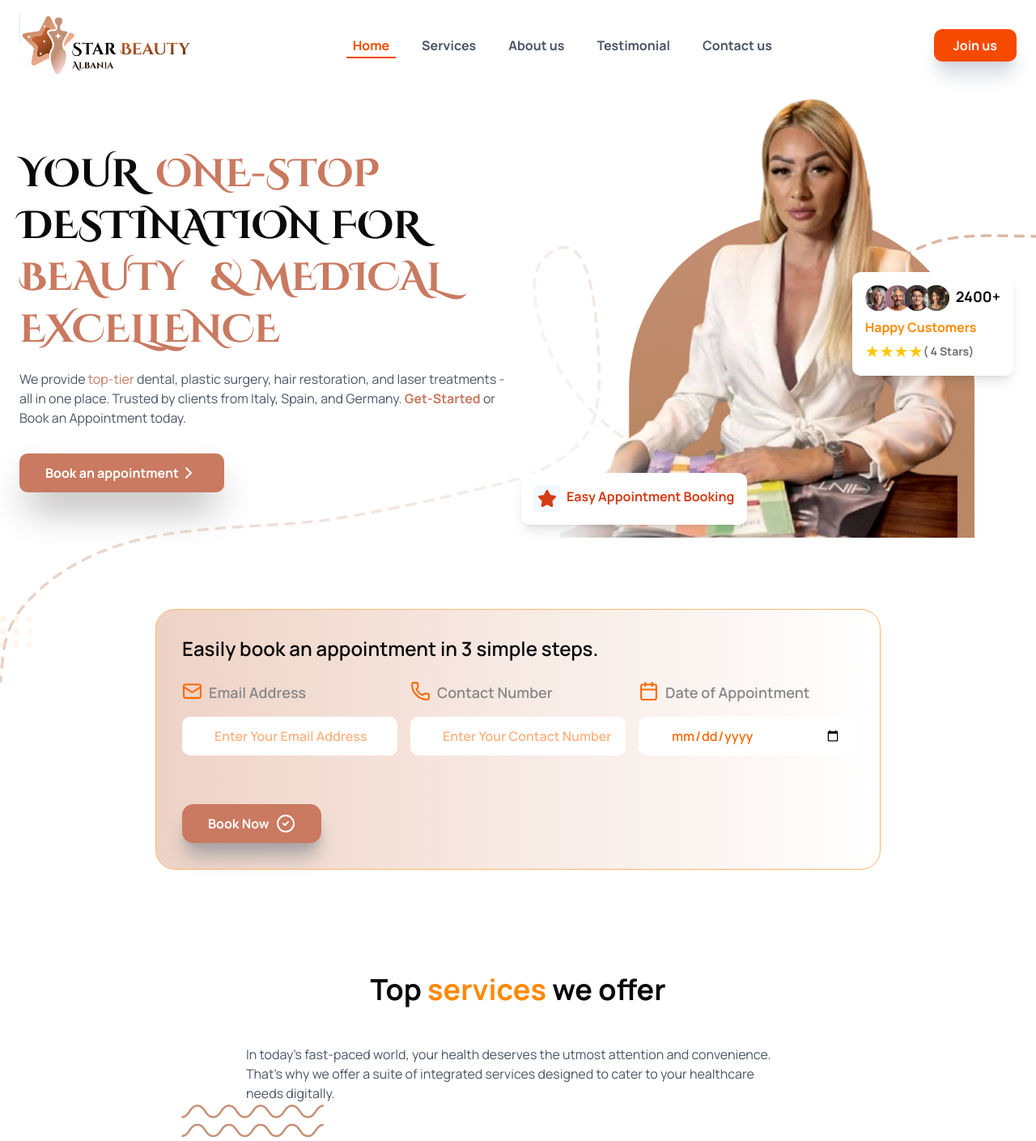
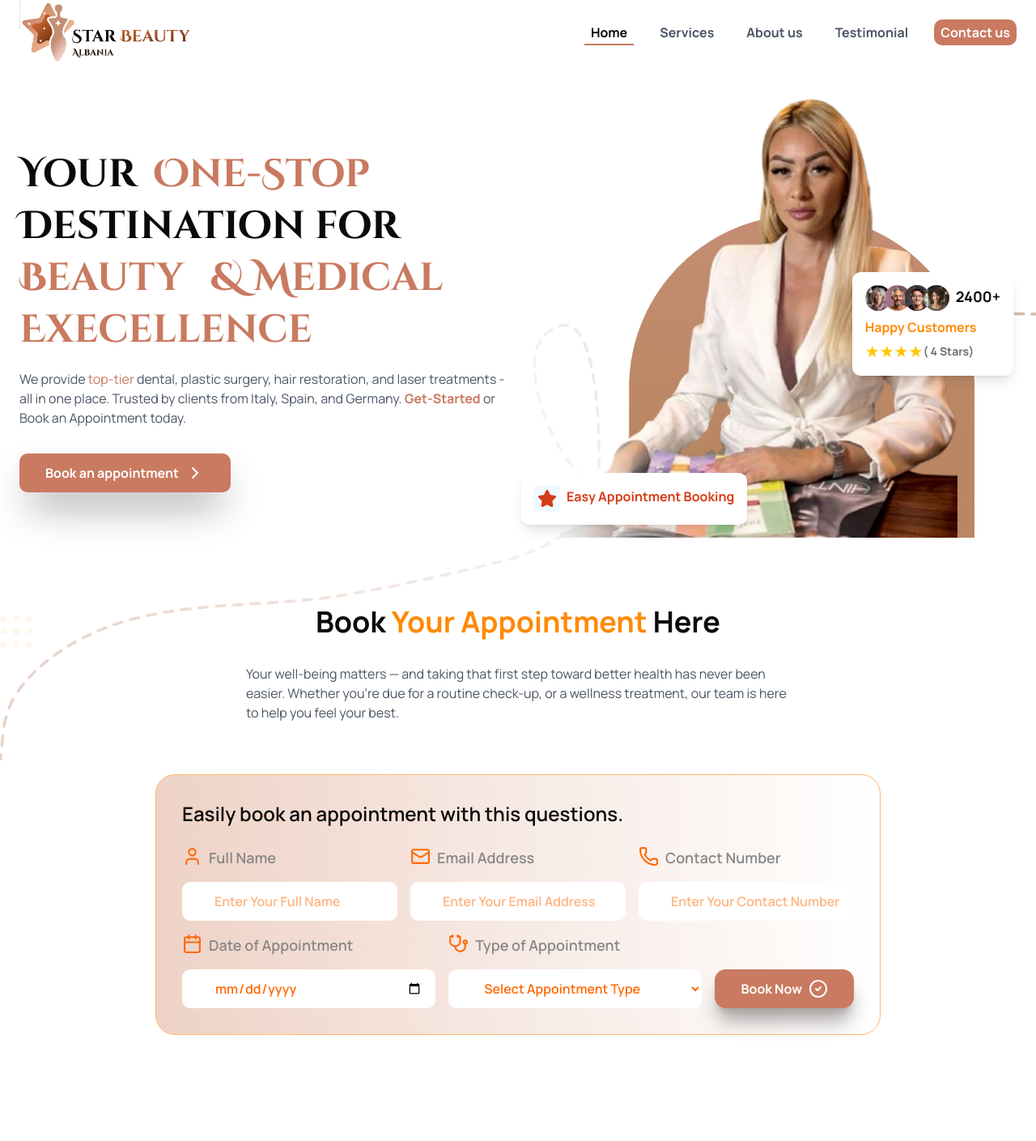
Before and after one commit to Lioul-ET/star-beauty, a Next.js app: page / in a window 1280 px wide. Shown: the top 1409 px of the page at 81% size. Built offline with nearby package versions, Linux system fonts and the light colour scheme.

Commit message:
first commit

```diff
--- a/app/components/aboutSection.jsx
+++ b/app/components/aboutSection.jsx
@@ -5,7 +5,7 @@ import { motion } from "framer-motion";
 const AboutSection = () => {
   /* About Section */
   return (
-    <section id="about" className="max-w-6xl mx-auto mt-32 p-2 md:p-0">
+    <section className="max-w-6xl mx-auto mt-32 p-2 md:p-0">
       <motion.div
         className="mt-20 bg-white rounded-2xl p-8 shadow-sm border-[2px] border-[#f1bfa8] shadow-[#a8a4a4]"
         initial={{ opacity: 0, y: 50 }}
@@ -15,7 +15,7 @@ const AboutSection = () => {
         id="about"
       >
         <motion.h2
-          className="text-2xl font-bold mb-2 flex justify-center"
+          className="text-2xl font-bold mb-2 md:flex justify-center"
           initial={{ opacity: 0 }}
           whileInView={{ opacity: 1 }}
           viewport={{ once: true }}
--- a/app/components/heroSection.jsx
+++ b/app/components/heroSection.jsx
@@ -1,4 +1,3 @@
-"use client";
 import React, { useState } from "react";
 import { Calendar, ChevronRight, Mail, Phone, Star } from "lucide-react";
 import localFont from "next/font/local";
@@ -9,24 +8,38 @@ const CinzelDecorative = localFont({
   weight: "100 900",
 });
 
+const scrollToSection = (sectionId) => {
+  const element = document.getElementById(sectionId);
+  if (element) {
+    const offset = 80; // adjust if you have a fixed header
+    const elementPosition = element.getBoundingClientRect().top;
+    const offsetPosition = elementPosition + window.pageYOffset - offset;
+
+    window.scrollTo({
+      top: offsetPosition,
+      behavior: "smooth",
+    });
+  }
+};
+
 const HeroSection = () => {
   return (
-    <section className="mt-24" id="home">
-      <div className="absolute top-72">
+    <section id="home" className="mt-24 relative">
+      <div className="absolute top-72 z-10">
         <img src="background-line.png" alt="Star Beauty" className="w-[100%]" />
       </div>
-      <div className="container mx-auto px-6 py-12 flex flex-wrap items-center mt-4">
+      <div className="container mx-auto px-6 py-12 flex flex-wrap items-center mt-24 relative z-10">
         <div className="w-full md:w-1/2">
           <h1
             className={`text-4xl md:text-5xl font-bold mb-6 ${CinzelDecorative.className}`}
           >
-            <span className="">YOUR</span>
-            <span className="text-[#C97A60] ml-5">ONE-STOP</span>
-            <span className="block mt-4">DESTINATION FOR</span>
+            <span className="">Your</span>
+            <span className="text-[#C97A60] ml-5">One-Stop</span>
+            <span className="block mt-4">Destination for</span>
             <span className="block mt-4 text-[#C97A60]">
-              BEAUTY <span className="ml-5 ">& MEDICAL</span>{" "}
+              Beauty <span className="ml-5 ">& Medical</span>{" "}
             </span>
-            <span className="block mt-4 text-[#C97A60]">EXCELLENCE</span>
+            <span className="block mt-4 text-[#C97A60]">Execellence</span>
           </h1>
 
           <p className="mb-8 text-gray-600">
@@ -36,8 +49,11 @@ const HeroSection = () => {
             <span className="text-[#C97A60] font-bold"> Get-Started</span> or
             Book an Appointment today.
           </p>
-          <button className="bg-[#C97A60] text-white px-8 py-3 rounded-lg hover:bg-[#B56B51] shadow-2xl shadow-[#858080] flex font-bold">
-            Book an appointment
+          <button
+            className="bg-[#C97A60] text-white px-8 py-3 rounded-lg hover:bg-[#B56B51] shadow-2xl shadow-[#858080] flex font-bold items-center space-x-2"
+            onClick={() => scrollToSection("book")}
+          >
+            <span>Book an appointment</span>
             <ChevronRight color="#fff" />
           </button>
         </div>
@@ -48,12 +64,12 @@ const HeroSection = () => {
               <img
                 src="hero-img2.png"
                 alt="hero-img"
-                className="w-[100%] -mt-9 "
+                className="w-[100%] -mt-9"
               />
             </div>
           </div>
 
-          <div className="absolute top-48 right-1 bg-white p-4 rounded-lg shadow-lg">
+          <div className="absolute top-48 right-1 bg-white p-4 rounded-lg shadow-lg z-20">
             <div className="flex flex-col gap-2">
               <div className="flex gap-2">
                 <div className="flex -space-x-2">
@@ -75,7 +91,7 @@ const HeroSection = () => {
             </div>
           </div>
 
-          <div className="absolute bottom-2 left-1 bg-white p-4 rounded-lg shadow-lg">
+          <div className="absolute bottom-2 left-1 bg-white p-4 rounded-lg shadow-lg z-20">
             <div className="flex gap-2">
               <div className="p-1 bg-[#EFF9FF]">
                 <Star fill="#D53D17" color="#D53D17" />
--- a/app/components/howItWorksSection.jsx
+++ b/app/components/howItWorksSection.jsx
@@ -13,7 +13,7 @@ const HowItWorks = () => {
     {
       number: 2,
       icon: Clock,
-      title: "Wait for scudle",
+      title: "Wait for Schedule",
       description:
         "Have a virtual consultation with one of our certified specialists, or go for a physical visit to the doctor in case you opted for a physical check-up.",
     },
@@ -59,21 +59,25 @@ const HowItWorks = () => {
         <div className="lg:w-1/2 relative">
           <div className="relative">
             {/* Main Image Container */}
-            <div className=" rounded-2xl p-6 relative">
-              <div className="aspect-square bg-white rounded-2xl overflow-hidden relative">
+            <div className=" rounded-2xl p-6 relative ">
+              <div className="aspect-square bg-white rounded-2xl overflow-hidden relative ">
                 {/* Placeholder for doctor image */}
-                <img src="Doctor.png" alt="Doctor-img" className="z-20" />
-                <div className="bg-gradient-to-r from-[#eed2c6] via-[#f7eae4] to-transparent w-[90%] h-72  rounded-2xl -mt-80 border-[2px] border-[#C58F72] z-0"></div>
+                <img
+                  src="Doctor.png"
+                  alt="Doctor-img"
+                  className="z-20 w-[70%]"
+                />
+                <div className="bg-gradient-to-r from-[#eed2c6] via-[#f7eae4] to-transparent w-[90%] h-72  rounded-2xl -mt-72 border-[2px] border-[#C58F72] z-0"></div>
                 <img
                   src="cross.png"
                   alt="cross-img"
-                  className="h-52 w-28 -mt-[30rem] ml-96 "
+                  className="h-32 w-20 -mt-[22rem] ml-96 "
                 />
               </div>
             </div>
 
             {/* Badge */}
-            <div className="absolute bottom-4 left-1/2 transform -translate-x-1/2 bg-white px-6 py-2 rounded-xl shadow-lg">
+            <div className="absolute bottom-32 left-1/2 transform -translate-x-1/2 bg-white px-6 py-2 rounded-xl shadow-lg">
               <div className="flex items-center gap-2 text-[#C58F72]">
                 <span className="text-orange-400">
                   <Star />
--- a/app/components/lastSection.jsx
+++ b/app/components/lastSection.jsx
@@ -33,7 +33,7 @@ const LastSection = () => {
             <img
               src="male-doctor.png"
               alt="maleDoctor"
-              className="md:absolute relative md:w-[16%] w-[60%] md:-mt-1 md:-ml-9"
+              className="md:absolute relative md:w-[16%] w-[60%] md:-mt-7 md:-ml-9"
             />
           </div>
           <div className="flex-1 md:w-[50%] w-[90%] z-40">
--- a/app/components/navBar.jsx
+++ b/app/components/navBar.jsx
@@ -83,7 +83,7 @@ const Navbar = () => {
 
   return (
     <nav
-      className={`py-4 px-6 fixed top-0 left-0 right-0 z-50 transition-all duration-300 ${
+      className={`px-6 fixed top-0 left-0 right-0 z-50 transition-all duration-300 ${
         isScrolled ? "bg-white shadow-lg" : "bg-transparent"
       }`}
     >
@@ -97,15 +97,25 @@ const Navbar = () => {
             <button
               key={id}
               onClick={() => handleSectionClick(id)}
-              className={`relative px-2 py-1 text-gray-600 hover:text-gray-900 transition-colors ${
-                activeSection === id ? "text-orange-600" : ""
+              className={`relative px-2 py-1  hover:text-gray-900 transition-colors ${
+                activeSection === id
+                  ? id === "contact"
+                    ? "text-[#C97A60]"
+                    : "text-[#C97A60]"
+                  : ""
+              }${
+                id === "contact"
+                  ? id === activeSection
+                    ? "text-[#C97A60]"
+                    : "bg-[#C97A60] text-[#fff] p-2 rounded-lg"
+                  : "text-gray-600"
               }`}
             >
               {label}
               {activeSection === id && (
                 <motion.div
                   layoutId="activeSection"
-                  className="absolute bottom-0 left-0 right-0 h-0.5 bg-orange-600"
+                  className="absolute bottom-0 left-0 right-0 h-0.5 bg-[#C97A60]"
                   initial={false}
                   transition={{
                     type: "spring",
@@ -124,10 +134,6 @@ const Navbar = () => {
           aria-label="Toggle menu"
         >
           {isOpen ? <X size={24} /> : <Menu size={24} />}
-        </button>
-
-        <button className="hidden md:block bg-orange-600 text-white px-6 py-2 rounded-lg hover:bg-orange-700 shadow-xl shadow-gray-300 font-bold">
-          Join us
         </button>
       </div>
 
@@ -156,9 +162,6 @@ const Navbar = () => {
                   )}
                 </button>
               ))}
-              <button className="bg-orange-600 text-white px-6 py-2 rounded-lg hover:bg-orange-700 shadow-xl shadow-gray-300 font-bold">
-                Join us
-              </button>
             </div>
           </motion.div>
         )}
--- a/app/components/serviceSection.jsx
+++ b/app/components/serviceSection.jsx
@@ -28,9 +28,27 @@ const ServicesSection = () => {
   const services = [
     {
       icon: Video,
-      title: "Dental",
+      title: "Dental Treatment",
       description:
         "Consult with top doctors across various specialties via video or chat communication. Choose the best time for an in-person visit with our easy-to-use scheduling system.",
+    },
+    {
+      icon: Stethoscope,
+      title: "Plastic Surgery",
+      description:
+        "Receive and renew prescriptions digitally after your consultation with our specialists.",
+    },
+    {
+      icon: Syringe,
+      title: "Laser treatments",
+      description:
+        "Skip the pharmacy queues and save time + energy by ordering medicine refills online.",
+    },
+    {
+      icon: FileText,
+      title: "Hair Restoration",
+      description:
+        "Obtain necessary medical notes for work or school with only a few clicks of hassle.",
     },
     {
       icon: Calendar,
@@ -38,37 +56,19 @@ const ServicesSection = () => {
       description:
         "Choose the best time for an in-person visit with our easy-to-use scheduling system, or proceed with our online consultation features.",
     },
-    {
-      icon: Stethoscope,
-      title: "Plastic",
-      description:
-        "Receive and renew prescriptions digitally after your consultation with our specialists.",
-    },
-    {
-      icon: FileText,
-      title: "Hear restoration",
-      description:
-        "Obtain necessary medical notes for work or school with only a few clicks of hassle.",
-    },
-    {
-      icon: Syringe,
-      title: "Laser treatments",
-      description:
-        "Skip the pharmacy queues and save time + energy by ordering medicine refills online.",
-    },
   ];
 
   return (
-    <section id="services" className="max-w-6xl mx-auto mt-32 p-2 md:p-0">
+    <section id="services" className="max-w-6xl mx-auto mt-24 p-2 md:p-0">
       {/* Header Section */}
       <motion.div
-        className="mb-16 flex flex-col justify-center items-center"
+        className="mb-16 flex flex-col justify-center items-center mt-8"
         initial={{ opacity: 0, y: -20 }}
         whileInView={{ opacity: 1, y: 0 }}
         viewport={{ once: true, margin: "-50px" }}
         transition={{ duration: 0.6 }}
       >
-        <div className="flex items-center gap-2 mb-6">
+        <div className="flex items-center gap-2 mb-6 mt-14">
           <h1 className="text-4xl font-bold">
             Top <span className="text-orange-400">services</span> we offer
           </h1>
@@ -104,7 +104,7 @@ const ServicesSection = () => {
       </div>
 
       <motion.div
-        className="absolute right-56 -mt-16"
+        className="absolute md:right-56 md:-mt-16"
         initial={{ opacity: 0, x: 50 }}
         whileInView={{ opacity: 1, x: 0 }}
         viewport={{ once: true }}
--- a/app/page.jsx
+++ b/app/page.jsx
@@ -1,6 +1,13 @@
 "use client";
 import React, { useState } from "react";
-import { Calendar, CircleCheck, Mail, Phone } from "lucide-react";
+import {
+  Calendar,
+  CircleCheck,
+  Mail,
+  Phone,
+  User,
+  Stethoscope,
+} from "lucide-react";
 import { motion } from "framer-motion";
 import NavBar from "@/app/components/navBar";
 import HeroSection from "@/app/components/heroSection";
@@ -10,12 +17,36 @@ import TestimonialCard from "@/app/components/testimonialSection";
 import LastSection from "@/app/components/lastSection";
 import AboutSection from "@/app/components/aboutSection";
 
+const staggerContainer = {
+  hidden: {},
+  visible: {
+    transition: {
+      staggerChildren: 0.1,
+    },
+  },
+};
+
+const fadeInUp = {
+  hidden: { opacity: 0, y: 20 },
+  visible: { opacity: 1, y: 0 },
+};
+
 const BeautyClinic = () => {
   const [bookingData, setBookingData] = useState({
+    fullName: "",
     email: "",
     phone: "",
     date: "",
+    appointmentType: "",
   });
+
+  const appointmentTypes = [
+    "Dental Treatment",
+    "Plastic and aesthetic surgery",
+    "Hair transplant",
+    "Laser eye treatment",
+    "Health surgeries",
+  ];
 
   const handleInputChange = (e) => {
     setBookingData({
@@ -26,7 +57,7 @@ const BeautyClinic = () => {
 
   const handleSubmit = (e) => {
     e.preventDefault();
-    console.log("Booking data:", bookingData);
+    // Handle form submission
   };
 
   // Animation variants
@@ -66,15 +97,37 @@ const BeautyClinic = () => {
         <HeroSection />
       </motion.div>
 
+      <div id="book" className="-mt-3"></div>
+
+      <div>
+        <div className="flex items-center justify-center gap-2 mb-6 mt-14">
+          <h1 className="text-4xl font-bold text-center">
+            Book <span className="text-orange-400">Your Appointment</span> Here
+          </h1>
+        </div>
+
+        <motion.p
+          className="flex items-center justify-center text-gray-600 max-w-2xl mt-8 mx-auto"
+          initial={{ opacity: 0 }}
+          whileInView={{ opacity: 1 }}
+          viewport={{ once: true }}
+          transition={{ delay: 0.3, duration: 0.6 }}
+        >
+          Your well-being matters — and taking that first step toward better
+          health has never been easier. Whether you’re due for a routine
+          check-up, or a wellness treatment, our team is here to help you feel
+          your best.
+        </motion.p>
+
         <motion.div
-        className="md:max-w-[70%] w-[90%] mx-auto p-8 bg-gradient-to-r from-[#eed2c6] via-[#f7eae4] to-[#ffffff] rounded-3xl mt-12 border-[1px] border-orange-300"
+          className="md:max-w-[70%] w-[90%] mx-auto p-8 bg-gradient-to-r from-[#eed2c6] via-[#f7eae4] to-[#ffffff] rounded-3xl mt-16 border-[1px] border-orange-300"
           initial={{ opacity: 0, y: 20 }}
           whileInView={{ opacity: 1, y: 0 }}
           viewport={{ once: true, margin: "-100px" }}
           transition={{ duration: 0.6 }}
         >
           <h2 className="text-2xl font-semibold mb-6">
-          Easily book an appointment in 3 simple steps.
+            Easily book an appointment with this questions.
           </h2>
           <motion.form
             onSubmit={handleSubmit}
@@ -84,6 +137,28 @@ const BeautyClinic = () => {
             whileInView="visible"
             viewport={{ once: true, margin: "-100px" }}
           >
+            <motion.div
+              variants={fadeInUp}
+              className="flex flex-col flex-1 gap-4 min-w-[250px]"
+            >
+              <label className="flex gap-2">
+                <User color="#FF6803" size={25} />
+                <span className="text-[#888888] font-semibold text-lg">
+                  Full Name
+                </span>
+              </label>
+              <div className="relative">
+                <input
+                  type="text"
+                  name="fullName"
+                  placeholder="Enter Your Full Name"
+                  className="w-full pl-10 pr-4 py-3 rounded-lg bg-[#fff] text-[#FF6803] font-semibold"
+                  value={bookingData.fullName}
+                  onChange={handleInputChange}
+                />
+              </div>
+            </motion.div>
+
             <motion.div
               variants={fadeInUp}
               className="flex flex-col flex-1 gap-4 min-w-[250px]"
@@ -149,6 +224,33 @@ const BeautyClinic = () => {
               </div>
             </motion.div>
 
+            <motion.div
+              variants={fadeInUp}
+              className="flex flex-col gap-4 flex-1 min-w-[250px]"
+            >
+              <label className="flex gap-2">
+                <Stethoscope color="#FF6803" size={25} />
+                <span className="text-[#888888] font-semibold text-lg">
+                  Type of Appointment
+                </span>
+              </label>
+              <div className="relative">
+                <select
+                  name="appointmentType"
+                  className="w-full pl-10 pr-4 py-3 rounded-lg bg-[#fff] text-[#FF6803] font-semibold"
+                  value={bookingData.appointmentType}
+                  onChange={handleInputChange}
+                >
+                  <option value="">Select Appointment Type</option>
+                  {appointmentTypes.map((type) => (
+                    <option key={type} value={type}>
+                      {type}
+                    </option>
+                  ))}
+                </select>
+              </div>
+            </motion.div>
+
             <motion.button
               variants={fadeInUp}
               type="submit"
@@ -163,6 +265,7 @@ const BeautyClinic = () => {
             </motion.button>
           </motion.form>
         </motion.div>
+      </div>
 
       <motion.div
         initial={{ opacity: 0 }}
@@ -174,6 +277,7 @@ const BeautyClinic = () => {
       </motion.div>
 
       {/*About Section */}
+      <section id="about" className=""></section>
       <motion.div
         initial={{ opacity: 0 }}
         whileInView={{ opacity: 1 }}
```
Also changed, not shown: public/male-doctor.png, public/male-doctor2.png (added). Lines whose indentation alone changed are shown as unchanged.
